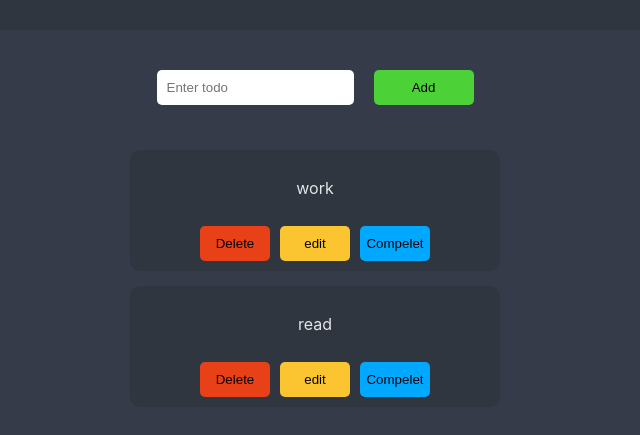
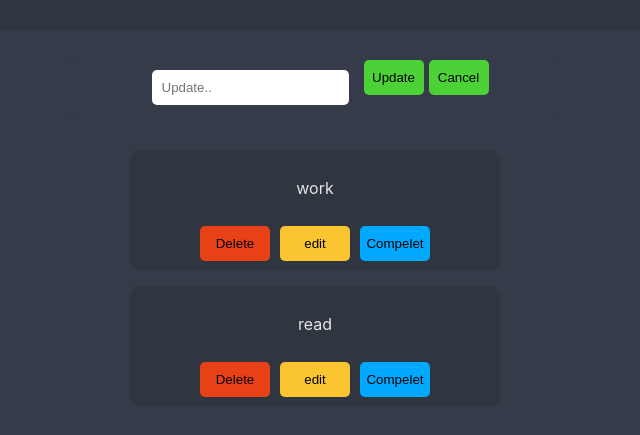
Before and after one commit to Haile-08/React_tutor, a React (Vite) app in the folder Todo_list/: page / in a window 1280 px wide. Shown: the part 159-594 px from the top of the page, without its empty margins (325-965 px from the left). Built offline with nearby package versions, Linux system fonts and the light colour scheme.

Commit message:
Add update functionlaity

```diff
--- a/Todo_list/src/App.jsx
+++ b/Todo_list/src/App.jsx
@@ -3,12 +3,18 @@ import "./styles/App.css";
 import Data from "./Data/data.json";
 import TodoInput from "./TodoInput";
 import TodoItem from "./TodoItem";
+import EditForm from "./EditForm";
 
 function App() {
   const [todoItems, setTodoItems] = useState(Data);
+  const [isediting, setEditing] = useState(false);
+  const [index, setIndex] = useState(0);
 
   const createTodoItem = (todo) => {
-    const newTodoItems = [...todoItems, { todo, compelete: false }];
+    const newTodoItems = [
+      ...todoItems,
+      { todo, compelete: false, edit: false },
+    ];
     setTodoItems(newTodoItems);
   };
 
@@ -27,10 +33,25 @@ function App() {
     }
     setTodoItems(newTodoItems);
   };
+
+  const editTodoItem = (index, value) => {
+    const newTodoItems = [...todoItems];
+    newTodoItems[index].todo = value;
+    setTodoItems(newTodoItems);
+  };
   return (
     <div className="App">
       <div className="Todoinput">
-        <TodoInput createTodoItem={createTodoItem} />
+        {isediting ? (
+          <TodoInput createTodoItem={createTodoItem} />
+        ) : (
+          <EditForm
+            isediting={isediting}
+            setEditing={setEditing}
+            index={index}
+            editTodoItem={editTodoItem}
+          />
+        )}
       </div>
       <div className="Todolist">
         {todoItems.map((item, index) => (
@@ -40,6 +61,9 @@ function App() {
             index={index}
             deleteTodoItem={deleteTodoItem}
             completedTodoItem={completedTodoItem}
+            setIndex={setIndex}
+            setEditing={setEditing}
+            isediting={isediting}
           />
         ))}
       </div>
--- /dev/null
+++ b/Todo_list/src/EditForm.jsx
@@ -0,0 +1,43 @@
+import React from "react";
+import { useState } from "react";
+import "./styles/App.css";
+
+function EditForm({ index, isediting, setEditing, editTodoItem }) {
+  const [value, setValue] = useState("");
+
+  const handleUpdate = (e) => {
+    e.preventDefault();
+    if (value === "") {
+      return console.log("please add somthing todo");
+    }
+    editTodoItem(index, value);
+    setValue("");
+  };
+  const handleCancel = () => {
+    setEditing(!isediting);
+  };
+  return (
+    <div className="input">
+      <div className="input_area">
+        <form onSubmit={handleUpdate}>
+          <input
+            type="text"
+            placeholder="Update.."
+            value={value}
+            onChange={(e) => setValue(e.target.value)}
+          />
+        </form>
+      </div>
+      <div className="btnt">
+        <button onClick={handleUpdate} className="update">
+          Update
+        </button>
+        <button onClick={handleCancel} className="cancel">
+          Cancel
+        </button>
+      </div>
+    </div>
+  );
+}
+
+export default EditForm;
--- a/Todo_list/src/TodoItem.jsx
+++ b/Todo_list/src/TodoItem.jsx
@@ -1,12 +1,25 @@
-import React from "react";
+import React, { useState } from "react";
 import "./styles/App.css";
 
-function TodoItem({ item, index, deleteTodoItem, completedTodoItem }) {
+function TodoItem({
+  item,
+  index,
+  deleteTodoItem,
+  completedTodoItem,
+  setIndex,
+  setEditing,
+  isediting,
+}) {
+  const [value, setValue] = useState("");
   const handledelete = () => {
     deleteTodoItem(index);
   };
   const handlecomplete = () => {
     completedTodoItem(index);
+  };
+  const handleEdit = () => {
+    setEditing(!isediting);
+    setIndex(index);
   };
   return (
     <div className="items">
@@ -19,7 +32,9 @@ function TodoItem({ item, index, deleteTodoItem, completedTodoItem }) {
         <button className="del" onClick={handledelete}>
           Delete
         </button>
-        <button className="ed">edit</button>
+        <button className="ed" onClick={handleEdit}>
+          edit
+        </button>
         <button className="com" onClick={handlecomplete}>
           Compelet
         </button>
--- a/Todo_list/src/styles/App.css
+++ b/Todo_list/src/styles/App.css
@@ -93,3 +93,14 @@
 .com {
   background-color: #00a8ff;
 }
+
+.btnt button {
+  background-color: #4cd137;
+  outline: none;
+  margin-left: 5px;
+  border: none;
+  height: 35px;
+  width: 60px;
+  border-radius: 5px;
+  cursor: pointer;
+}
```
Also changed, not shown: Todo_list/src/Data/data.json (line endings or trailing spaces).
